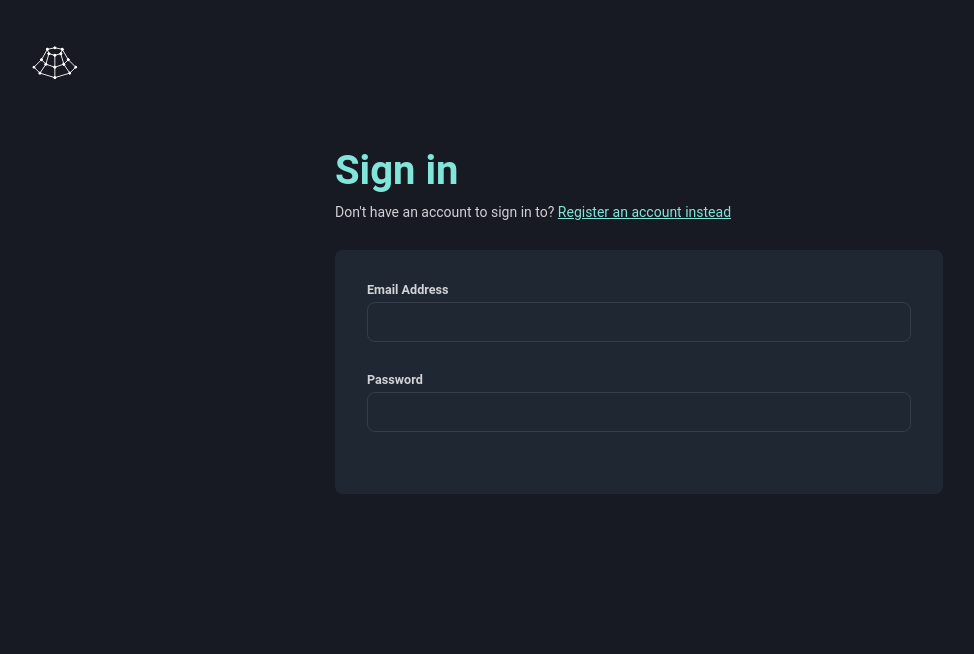
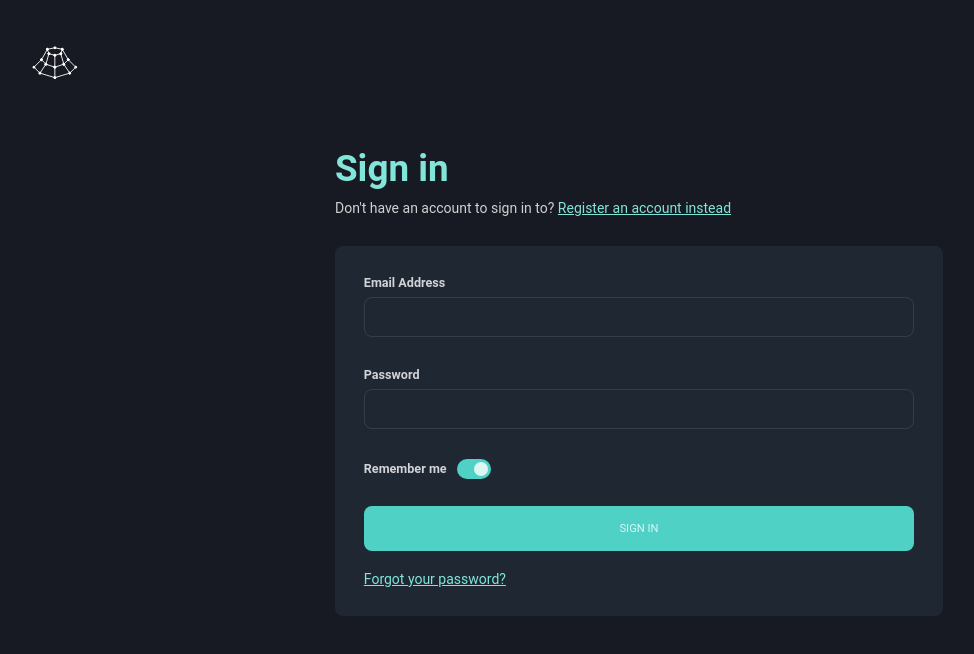
Before and after one commit to marcusvbda/next-serverless-boilerplate, a Next.js app: page /auth/sign-in in a window 1280 px wide. Shown: the top 654 px of the page, without its empty margins (1-975 px from the left). Built offline with nearby package versions, Linux system fonts and the light colour scheme.

Commit message:
form completo

```diff
--- /dev/null
+++ b/components/form/InputSwitch.tsx
@@ -0,0 +1,26 @@
+import { InputSection } from "@/styles/global";
+import { Row } from "@/styles/flex";
+
+interface IProps {
+  label: string;
+  onChange: any;
+  value: boolean;
+}
+
+export default function InputText(props: IProps) {
+  return (
+    <InputSection type={"checkbox"} cursor={"pointer"}>
+      <label data-checked={props.value}>
+        <Row alignY={"center"}>
+          <span> {props.label}</span>
+          <input
+            type="checkbox"
+            checked={props.value}
+            onChange={props.onChange}
+          />
+          <i />
+        </Row>
+      </label>
+    </InputSection>
+  );
+}
--- a/components/form/InputText.tsx
+++ b/components/form/InputText.tsx
@@ -1,19 +1,29 @@
-import styled from "styled-components";
-import { InputRow } from "@/styles/global";
+import { InputSection } from "@/styles/global";
 
 interface IProps {
   label: string;
+  type?: string;
+  onChange: any;
+  value?: string;
+  required?: boolean;
+  minLength?: number;
+  maxlength?: number;
 }
 
-// export const TopBar = styled.section`
-//   padding: 7px 0;
-// `;
+export default function InputText(props: IProps) {
+  const type = props.type ?? "text";
 
-export default function InputText(props: IProps) {
   return (
-    <InputRow>
+    <InputSection type={type}>
       <label>{props.label}</label>
-      <input type="text" />
-    </InputRow>
+      <input
+        type={type}
+        minLength={props.minLength ?? 0}
+        maxLength={props.maxlength ?? 255}
+        value={props.value ?? ""}
+        required={props.required ?? false}
+        onChange={props.onChange}
+      />
+    </InputSection>
   );
 }
--- a/pages/auth/sign-in.tsx
+++ b/pages/auth/sign-in.tsx
@@ -1,15 +1,34 @@
 import Link from "next/link";
 import { Col } from "@/styles/flex";
-import { Card } from "@/styles/global";
+import { Card, Button } from "@/styles/global";
 import AuthTemplate from "@/components/auth/AuthTemplate";
 import InputText from "@/components/form/InputText";
+import InputSwitch from "@/components/form/InputSwitch";
 import styled from "styled-components";
+import { useState } from "react";
 
 export const Title = styled.h1`
   margin-bottom: 10px;
 `;
 
 export default function Home() {
+  const [form, setForm] = useState({
+    email: "",
+    password: "",
+    rememberMe: true,
+  });
+
+  const [isLoading, setIsLoading] = useState(false);
+
+  const onSubmit = (evt: any) => {
+    evt.preventDefault();
+    setIsLoading(true);
+    setTimeout(() => {
+      console.log("Form submitted", form);
+      setIsLoading(false);
+    }, 2000);
+  };
+
   return (
     <AuthTemplate title={"Login"}>
       <Col size={12} sizeMd={6} paddingTop={50}>
@@ -19,8 +38,44 @@ export default function Home() {
           <Link href="/auth/register">Register an account instead</Link>
         </span>
         <Card top={30}>
-          <InputText label={"Email Address"} />
-          <InputText label={"Password"} />
+          <form onSubmit={onSubmit}>
+            <InputText
+              label={"Email Address"}
+              value={form.email}
+              required={true}
+              type={"email"}
+              onChange={(evt: any) =>
+                setForm({ ...form, email: evt.target.value })
+              }
+            />
+            <InputText
+              required={true}
+              minLength={6}
+              type={"password"}
+              label={"Password"}
+              value={form.password}
+              onChange={(evt: any) =>
+                setForm({ ...form, password: evt.target.value })
+              }
+            />
+            <InputSwitch
+              label={"Remember me"}
+              value={form.rememberMe}
+              onChange={() =>
+                setForm({ ...form, rememberMe: !form.rememberMe })
+              }
+            />
+            <Button
+              marginBottom={20}
+              type="submit"
+              disabled={isLoading}
+              loading={isLoading}
+              theme={"primary"}
+            >
+              SIGN IN
+            </Button>
+          </form>
+          <Link href="/auth/reset-password">Forgot your password?</Link>
         </Card>
       </Col>
     </AuthTemplate>
--- a/styles/global.ts
+++ b/styles/global.ts
@@ -1,5 +1,5 @@
 import { color } from "@/styles/variables";
-import { createGlobalStyle } from "styled-components";
+import { createGlobalStyle, css } from "styled-components";
 import styled from "styled-components";
 
 export default createGlobalStyle`
@@ -18,12 +18,12 @@ export default createGlobalStyle`
   }
 
   h1 {
-    font-size : 2.5rem;
-    color : ${color.dark.primary}
+    font-size : 2.3rem;
+    color : ${color.dark.primaryHover}
   }
 
   a {
-    color : ${color.dark.primary}
+    color : ${color.dark.primaryHover}
   }
 
   button {
@@ -42,23 +42,31 @@ interface ICard {
 
 export const Card = styled.section<ICard>`
   margin-top: ${props => props.top ?? 0}px;
-  padding: 2rem;
+  padding: 1.8rem;
   background-color: ${color.dark.secondary};
   border-radius:8px;
 `
 
-export const InputRow = styled.section<ICard>`
+interface IInputSection {
+  type: string;
+  cursor?: string;
+}
+
+export const InputSection = styled.section<IInputSection>`
   display: flex;
   flex-direction: column;
   margin-bottom:20px;
 
   label {
     font-weight: 600;
-    margin-bottom:5px;
+    margin-bottom:7px;
     font-size: 0.9em;
+    cursor: ${props => props.cursor ?? 'default'};
   }
 
-  input {
+
+  ${props => ['password', 'text', 'email'].includes(props.type) && css`
+    input[type=text],input[type=password],input[type=email]{
       background-color:transparent;
       border:1px solid rgba(255,255,255,0.1);
       height:40px;
@@ -71,4 +79,92 @@ export const InputRow = styled.section<ICard>`
         border:1px solid rgba(255,255,255,0.8);
       }
     }
+  `}
+
+  ${props => ['checkbox'].includes(props.type) && css`
+    input[type=checkbox]{
+      display:none;
+    }
+
+    i {
+      height: 20px;
+      width: 34px;
+      border-radius: 999px;
+      margin-left:10px;
+      position:relative;
+      transition: .2s;
+
+      &:before {
+        content: '';
+        position: absolute;
+        height: 14px;
+        width: 14px;
+        background-color: ${color.dark.light};
+        border-radius: 100%;
+        margin: 3px;
+      }
+    }
+
+    label[data-checked=true] {
+      i {
+        background-color:${color.dark.primary};
+        &:before {
+          right: 0;
+        }
+      }
+    }
+
+    label[data-checked=false] {
+      i {
+        background-color:${color.dark.dark};
+        &:before {
+          left: 0;
+        }
+      }
+    }
+  `}
 `
+
+interface IButton {
+  marginBottom?: number;
+  loading?: boolean;
+  theme: string;
+}
+
+export const Button = styled.button<IButton>`
+  width: 100%;
+  border: none;
+  font-size: .7rem;
+  height: 45px;
+  border-radius: 8px;
+  transition: .4s;
+  margin-bottom: ${props => props.marginBottom ?? 0}px;
+  position: relative;
+
+  ${props => props.theme == "primary" && css`
+    background-color: ${color.dark.primary};
+    &:hover {
+      background-color: ${color.dark.primaryHover};
+    }
+  `}
+
+
+  ${props => props.loading && css`
+  cursor: progress;
+    &:before {
+      content: '';
+      display: flex;
+      z-index: 1;
+      align-items: center;
+      justify-content: center;
+      position: absolute;
+      top: 0;
+      left: 0;
+      width: 100%;
+      height: 100%;
+      background-color: ${color.dark.overflow};
+      border-radius: 8px;
+    }
+  `}
+
+`
--- a/styles/variables.ts
+++ b/styles/variables.ts
@@ -27,8 +27,11 @@ interface IColor {
 export const color: IColor = {
     dark: {
         light: "rgb(255,255,255,.80)",
+        dark: "#555B64",
         background: "#171923",
-        primary: "#81E6D9",
-        secondary: "#1F2733"
+        primary: "#4fd1c5",
+        primaryHover: "#81E6D9",
+        secondary: "#1F2733",
+        overflow: "#00000078"
     }
 }
```
Lines whose indentation alone changed are shown as unchanged.
